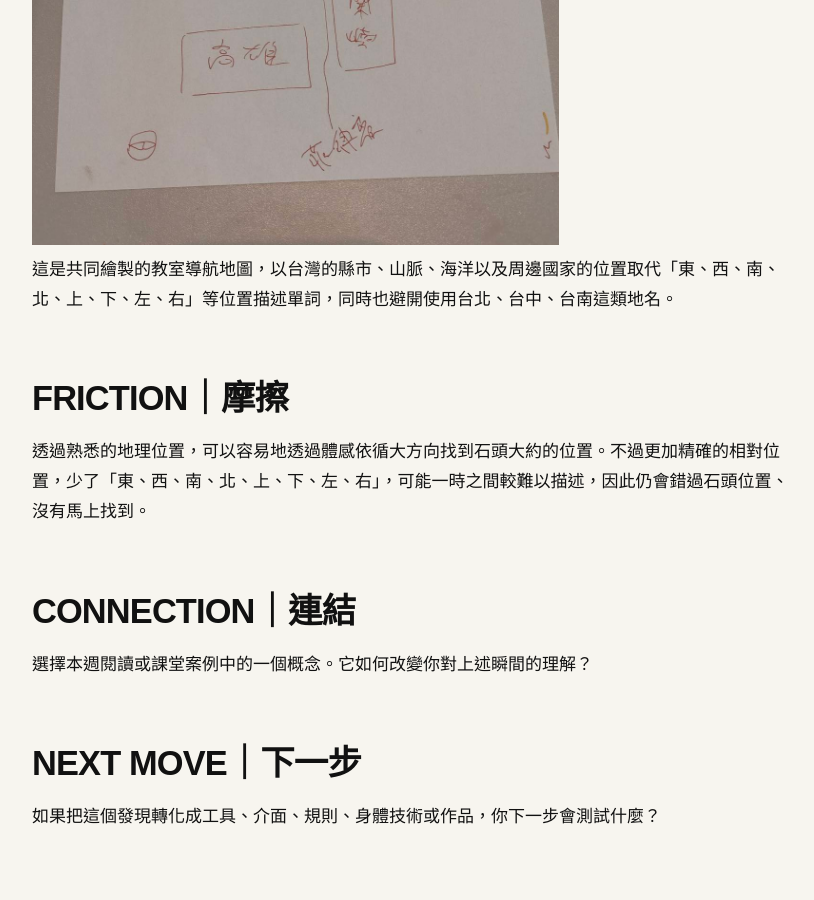
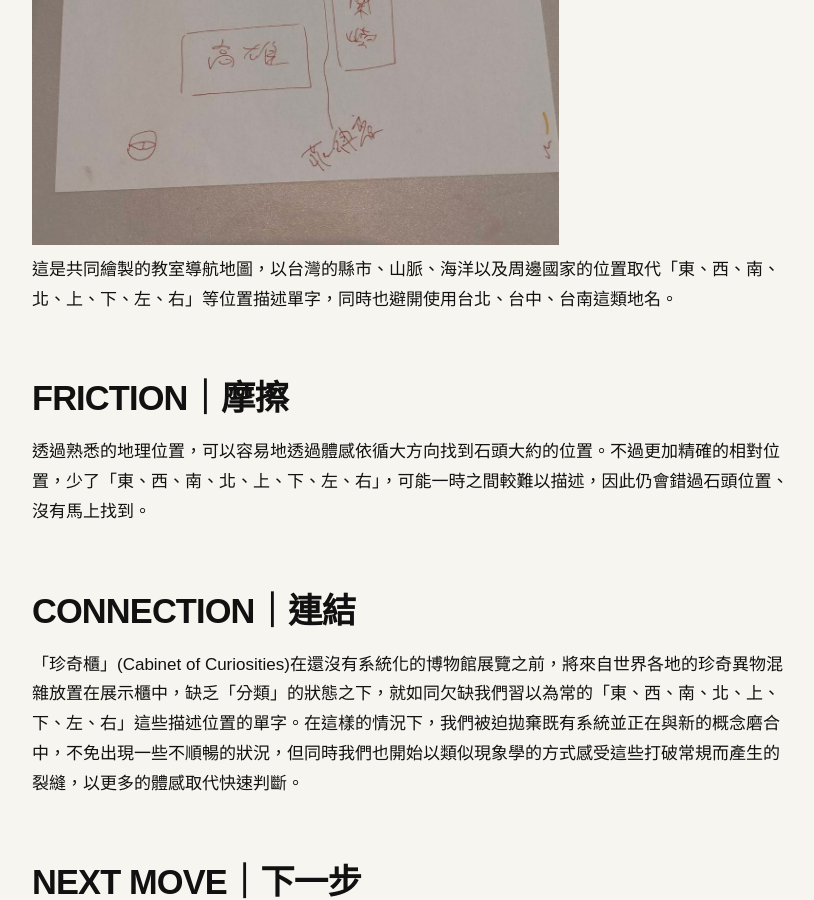
Before and after one commit to ivyjih/fieldworkarchive, a Jekyll site: the page built from weeks/week-01.md, in a window 1280 px wide and 900 px high, scrolled down 1068 px. Shown: the whole window, without its empty margins (48-862 px from the left). Built offline with Jekyll 4.4.1, drawn with Linux system fonts in a browser that asks for light colours.

Commit message:
Update week-01.md

```diff
--- a/weeks/week-01.md
+++ b/weeks/week-01.md
@@ -12,7 +12,7 @@ permalink: /weeks/week-01/
 ## TRACE｜痕跡
 
 ![共同繪製的教室導航地圖]({{ '/assets/images/map0908.jpg' | relative_url }})
-這是共同繪製的教室導航地圖，以台灣的縣市、山脈、海洋以及周邊國家的位置取代「東、西、南、北、上、下、左、右」等位置描述單詞，同時也避開使用台北、台中、台南這類地名。
+這是共同繪製的教室導航地圖，以台灣的縣市、山脈、海洋以及周邊國家的位置取代「東、西、南、北、上、下、左、右」等位置描述單字，同時也避開使用台北、台中、台南這類地名。
 
 ## FRICTION｜摩擦
 
@@ -20,8 +20,7 @@ permalink: /weeks/week-01/
 
 ## CONNECTION｜連結
 
-選擇本週閱讀或課堂案例中的一個概念。它如何改變你對上述瞬間的理解？
-
+「珍奇櫃」(Cabinet of Curiosities)在還沒有系統化的博物館展覽之前，將來自世界各地的珍奇異物混雜放置在展示櫃中，缺乏「分類」的狀態之下，就如同欠缺我們習以為常的「東、西、南、北、上、下、左、右」這些描述位置的單字。在這樣的情況下，我們被迫拋棄既有系統並正在與新的概念磨合中，不免出現一些不順暢的狀況，但同時我們也開始以類似現象學的方式感受這些打破常規而產生的裂縫，以更多的體感取代快速判斷。
 
 ## NEXT MOVE｜下一步
 
```
